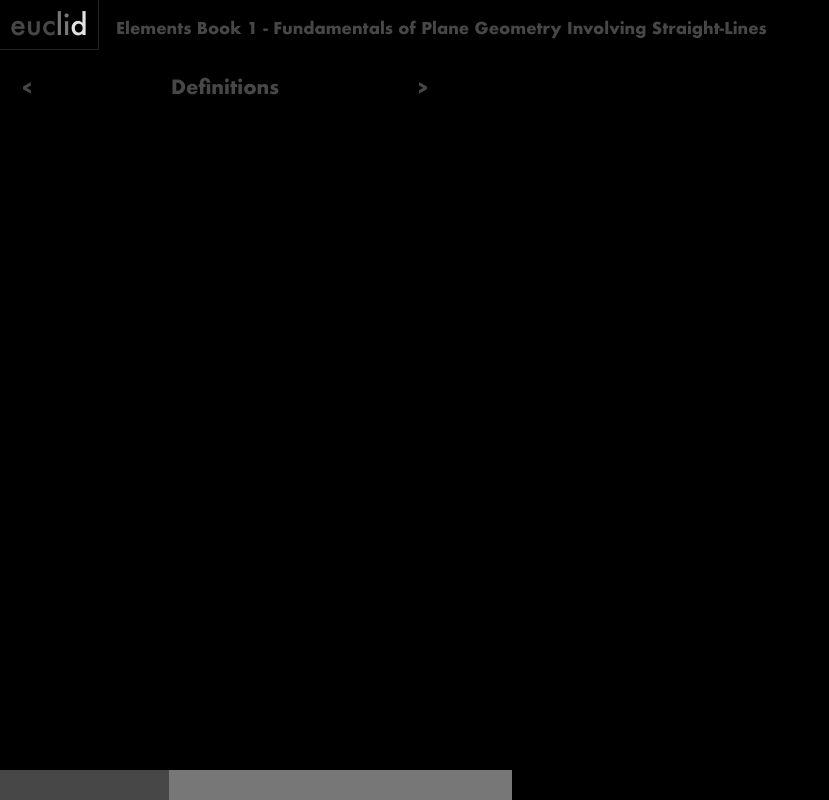
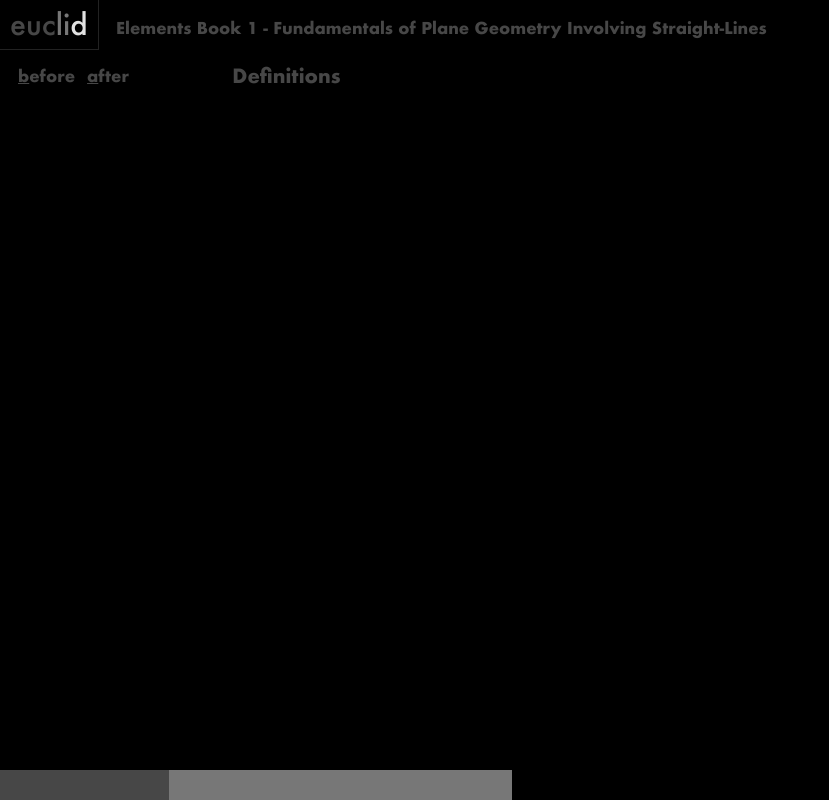
Before and after one commit to ibrahimsag/read, a website with bundled scripts: page index.html in a window 1280 px wide. Shown: the whole page, without its empty margins (0-829 px from the left). Built offline with nearby package versions, Linux system fonts and the light colour scheme; what hsluv would draw is missing.

Commit message:
no arrows

```diff
--- a/index.html
+++ b/index.html
@@ -71,9 +71,7 @@ body {
   margin: 0;
 }
 #proseHeading {
-  padding: 12px 0;
   box-sizing: border-box;
-  height: 40px;
   display: flex;
   justify-content: space-between;
 }
@@ -84,12 +82,7 @@ body {
 }
 .prop-nav {
   font-weight: bold;
-  width:30px;
-  height:30px;
-  box-sizing: border-box;
-  padding: 3px 5px;
-  text-align:center;
-  vertical-align: middle;
+  padding: 3px 6px;
   cursor: pointer;
   user-select: none;
 }
@@ -124,9 +117,9 @@ body {
     <div id="container">
       <div id="prose">
         <div id="proseHeading">
-          <div class="prop-nav" id="prev-prop">&lt;</div>
+          <div class="prop-nav" id="prev-prop"><span style="text-decoration: underline">b</span>efore</div>
+          <div class="prop-nav" id="next-prop"><span style="text-decoration: underline">a</span>fter</div>
           <div id="proseTitle"></div>
-          <div class="prop-nav" id="next-prop">&gt;</div>
         </div>
         <div id="proseContent"></div>
       </div>
--- a/main.js
+++ b/main.js
@@ -585,12 +585,12 @@ function presentProp(i_book, i_prop) {
     {
       ground.proxy.moveback();
     }
-    else if(e.key == "n")
+    else if(e.key == "b")
     {
       i_p = (i_p-1 + ps.length) % ps.length;
       presentProp(i_book, i_p);
     }
-    else if(e.key == "m")
+    else if(e.key == "a")
     {
       i_p = (i_p+1) % ps.length;
       presentProp(i_book, i_p);
```
